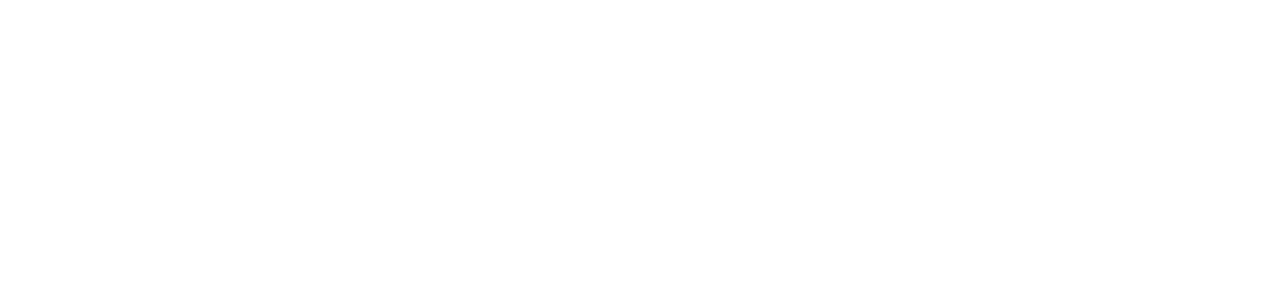
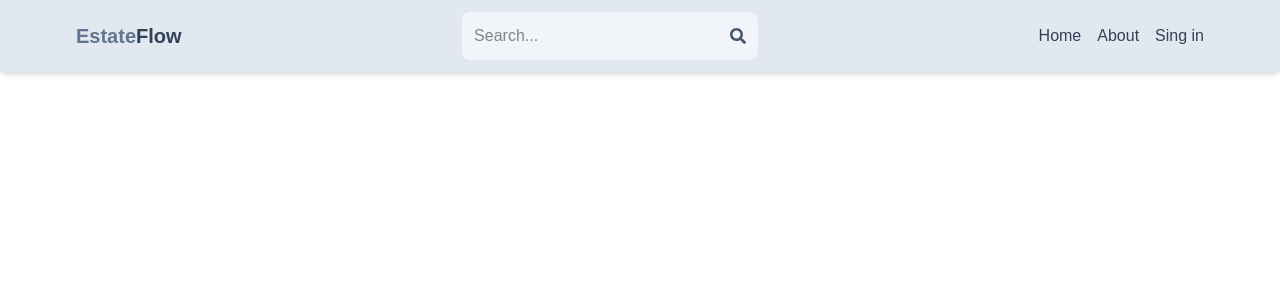
Before and after one commit to MHDRabeeh/r-estate, a Next.js app: page / in a window 1280 px wide. Shown: the top 300 px of the page. Built offline with nearby package versions, Linux system fonts and the light colour scheme.

Commit message:
add the header component

```diff
--- /dev/null
+++ b/app/components/Header.jsx
@@ -0,0 +1,44 @@
+import Link from 'next/link'
+import React from 'react'
+import { FaSearch } from 'react-icons/fa'
+
+export default function Header() {
+    return (
+        <header className='bg-slate-200 shadow-md'>
+            <div className='flex justify-between items-center max-w-6xl mx-auto p-3'>
+                <Link href="/">
+                    <h1 className='font-bold text-sm sm:text-xl flex flex-wrap'>
+                        <span className='text-slate-500'>Estate</span>
+                        <span className='text-slate-700'>Flow</span>
+                    </h1>
+                </Link>
+                <form className='bg-slate-100 p-3 rounded-lg flex items-center'>
+                    <input type="text"
+                        placeholder='Search...'
+                        className='bg-transparent focus:outline-none 2-24 sm:w-64' />
+                    <button>
+                        <FaSearch className=" text-slate-600" />
+                    </button>
+
+                </form>
+                <ul className='flex gap-4'>
+                        <Link href="/">
+                            <li className='hidden md:inline text-slate-700 hover:underline'>
+                                Home
+                            </li>
+                        </Link>
+                        <Link href="/about">
+                            <li className='hidden md:inline text-slate-700 hover:underline'>
+                               About
+                            </li>
+                        </Link>
+                        <Link href="/sign-in">
+                            <li className='hidden md:inline text-slate-700 hover:underline'>
+                          Sing in
+                            </li>
+                        </Link>
+                    </ul>
+            </div>
+        </header>
+    )
+}
--- a/app/layout.js
+++ b/app/layout.js
@@ -1,5 +1,7 @@
 import { Geist, Geist_Mono } from "next/font/google";
 import "./globals.css";
+import Header from "./components/Header";
+
 
 const geistSans = Geist({
   variable: "--font-geist-sans",
@@ -22,6 +24,7 @@
       <body
         className={`${geistSans.variable} ${geistMono.variable} antialiased`}
       >
+        <Header/>
         {children}
       </body>
     </html>
```
Also changed, not shown: package.json (+4 -3 lines), 1 other file (tests, documents, lock files or other folders).
